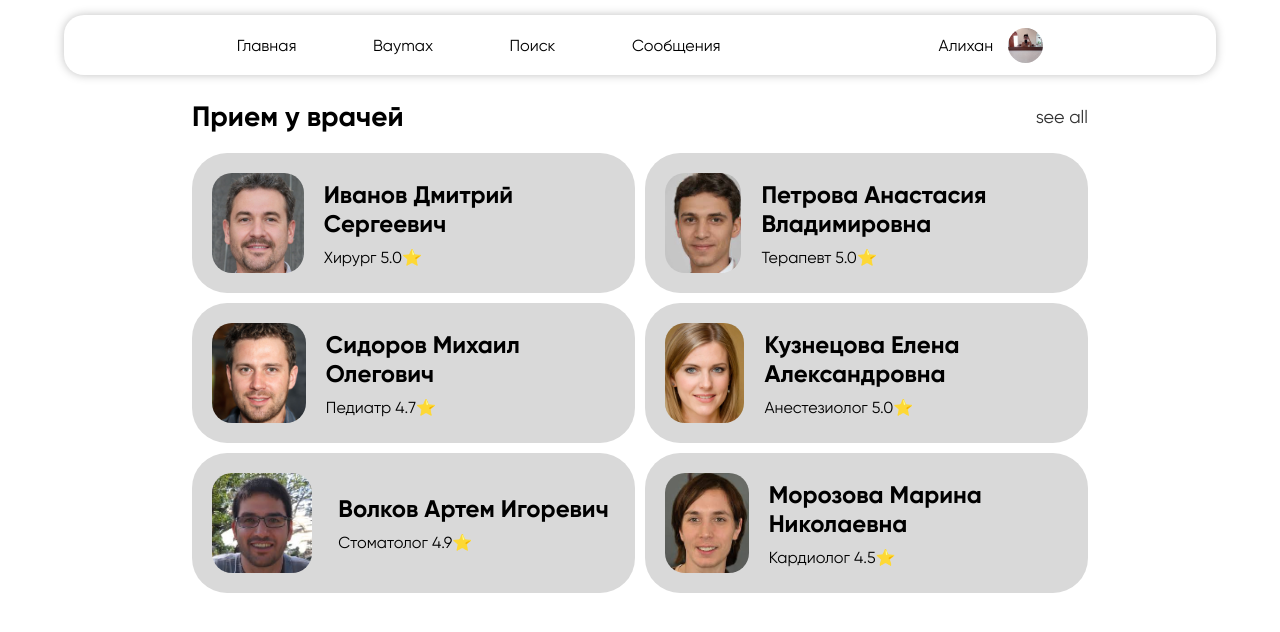
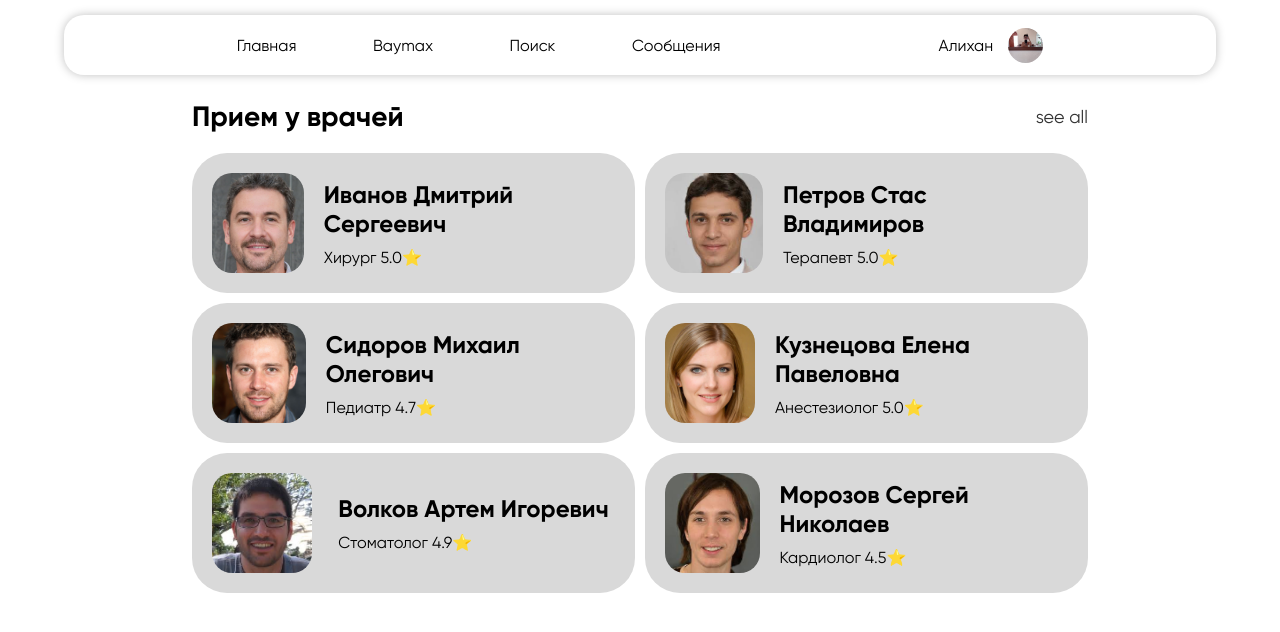
Before and after one commit to AkimAlikhan/SymptomAIze-last, a website: page message.html in a window 1280 px wide. Drawn offline with Linux system fonts and the light colour scheme.

Commit message:
fixed doctor names

```diff
--- a/message.html
+++ b/message.html
@@ -51,7 +51,7 @@
                         <div class="history-card">
                             <div class="doctors-card-logo" style="background-image: url(./imgs/person-2.jpeg);"></div>
                             <div class="doctors-info">
-                                <h2 class="history-card-header">Петрова Анастасия Владимировна</h2>
+                                <h2 class="history-card-header">Петров Стас Владимиров</h2>
                                 <p class="doctors-card-text">Терапевт 5.0⭐</p>
                             </div>
                             <div></div>
@@ -67,7 +67,7 @@
                         <div class="history-card">
                             <div class="doctors-card-logo" style="background-image: url(./imgs/person-4.jpeg);"></div>
                             <div class="doctors-info">
-                                <h2 class="history-card-header">Кузнецова Елена Александровна</h2>
+                                <h2 class="history-card-header">Кузнецова Елена Павеловна</h2>
                                 <p class="doctors-card-text">Анестезиолог 5.0⭐</p>
                             </div>
                             <div></div>
@@ -83,7 +83,7 @@
                         <div class="history-card">
                             <div class="doctors-card-logo" style="background-image: url(./imgs/person-6.jpeg);"></div>
                             <div class="doctors-info">
-                                <h2 class="history-card-header">Морозова Марина Николаевна</h2>
+                                <h2 class="history-card-header">Морозов Сергей Николаев</h2>
                                 <p class="doctors-card-text">Кардиолог 4.5⭐</p>
                             </div>
                             <div></div>
--- a/server.js
+++ b/server.js
@@ -18,7 +18,7 @@ app.post('/find-drugs', async (req, res) => {
         const response = await axios.get(`https://api.fda.gov/drug/event.json`, {
             params: {
                 search: `patient.drug.drugindication:"${disease}"`,
-                limit: 10  // Установите лимит результатов (например, 10)
+                limit: 5  // Установите лимит результатов (например, 10)
             }
         });
 
```
Also changed, not shown: baymax.html (+1 -4 lines).
